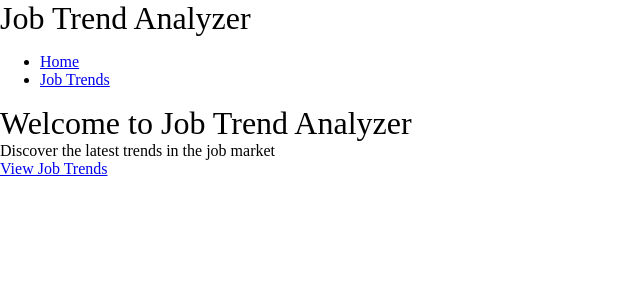
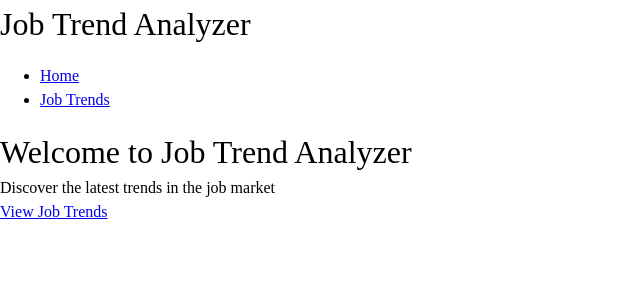
Before and after one commit to Pythonidaer/job-trend-analyzer, a React (Vite) app in the folder frontend/: page / in a window 1280 px wide. Shown: the top 300 px of the page, without its empty margins (0-640 px from the left). Built offline with nearby package versions, Linux system fonts and the light colour scheme.

Commit message:
implemented reset styles from the youtube video: Create a Design System with CSS - Web Development Course, because Kevin Powell and Frontend Mentor are awesome!

```diff
--- a/frontend/src/index.css
+++ b/frontend/src/index.css
@@ -33,3 +33,36 @@ h6,
 p {
     font-weight: 400;
 }
+
+/* set up the body */
+body {
+    line-height: 1.5;
+    min-height: 100vh;
+}
+
+/* make images easier to work with */
+img,
+picture {
+    max-width: 100%;
+    display: block;
+}
+
+/* make form elements easier to work with */
+input,
+button,
+textarea,
+select {
+    font: inherit;
+}
+
+/* remove animations for people who've turned them off */
+@media (prefers-reduced-motion: reduce) {
+    *,
+    *::before,
+    *::after {
+      animation-duration: 0.01ms !important;
+      animation-iteration-count: 1 !important;
+      transition-duration: 0.01ms !important;
+      scroll-behavior: auto !important;
+    }
+  }
```
